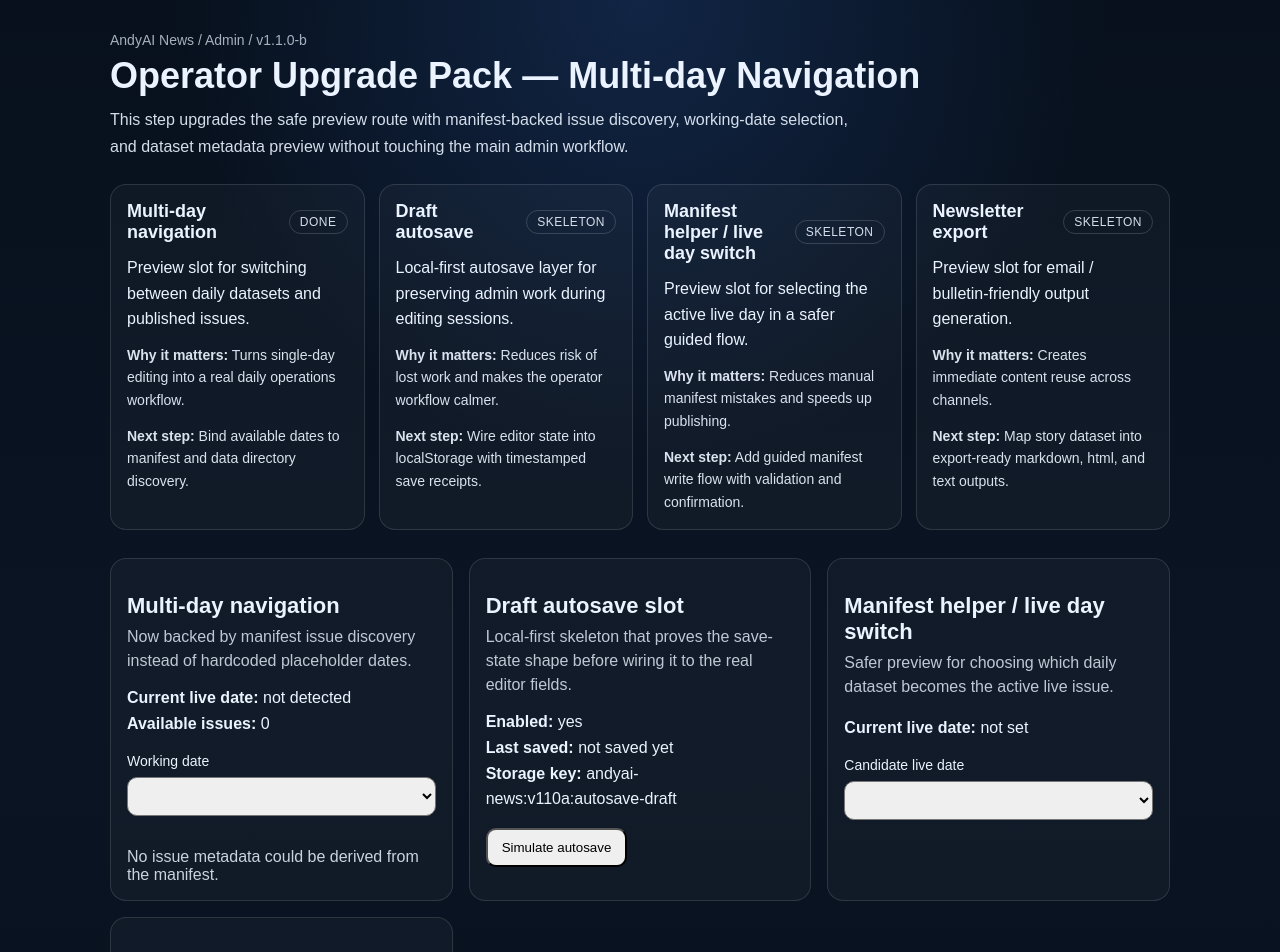
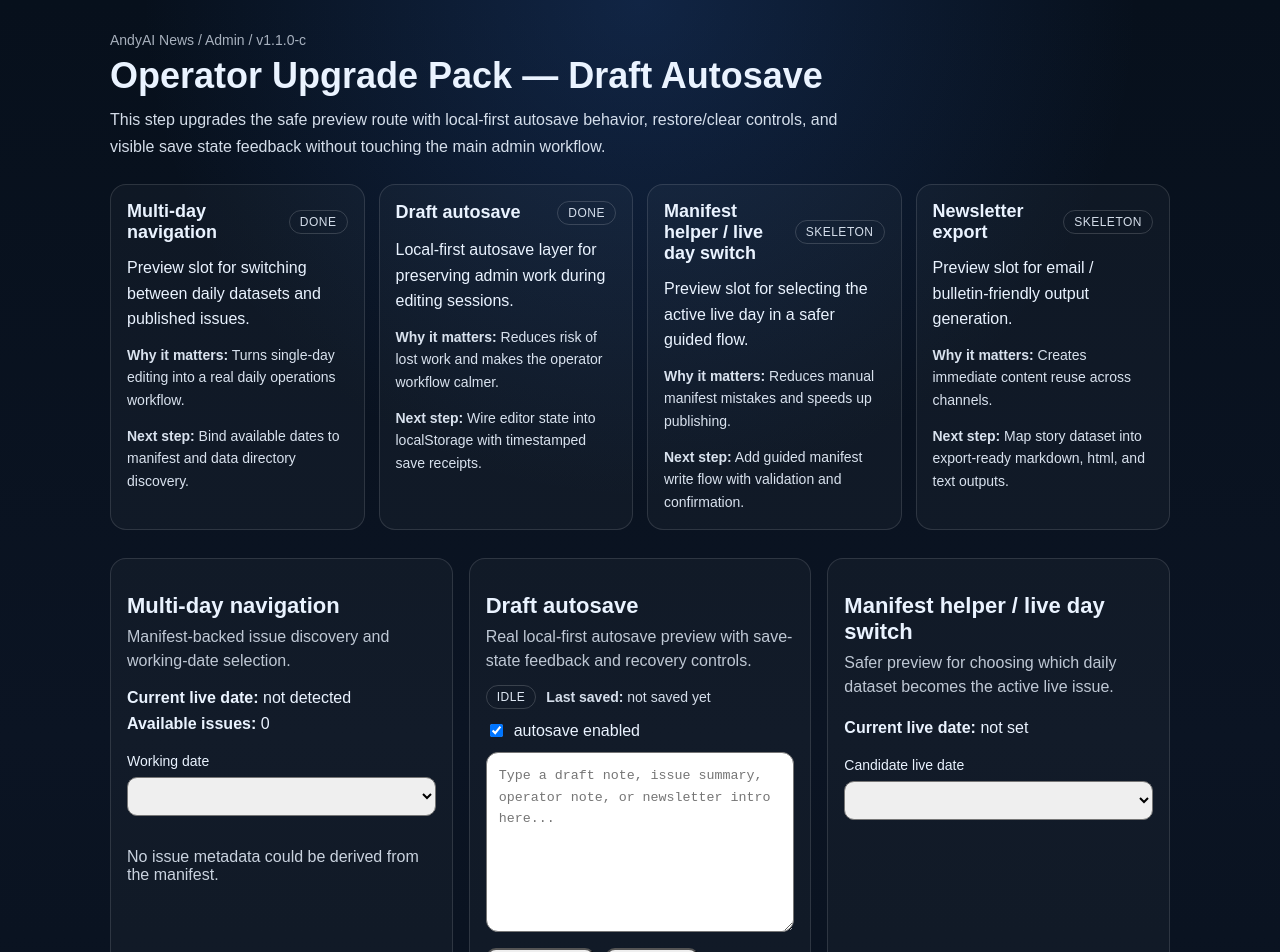
Before and after one commit to kolundzic/andyai-news, a Next.js app: page /admin/v110a in a window 1280 px wide. Shown: the top 952 px of the page. Built offline with nearby package versions, Linux system fonts and the light colour scheme.

Commit message:
feat: add v1.1.0-c draft autosave preview

```diff
--- a/components/admin-v110a-shell.tsx
+++ b/components/admin-v110a-shell.tsx
@@ -1,6 +1,6 @@
 "use client";
 
-import { useMemo, useState } from "react";
+import { useEffect, useMemo, useRef, useState } from "react";
 import {
   V110_FEATURE_CARDS,
   type DraftAutosaveState,
@@ -14,6 +14,8 @@ import {
   safeLoadJSON,
   safeSaveJSON
 } from "@/lib/v110a-storage";
+
+type SaveState = "idle" | "saving" | "saved";
 
 function SectionTitle({ title, subtitle }: { title: string; subtitle?: string }) {
   return (
@@ -103,6 +105,25 @@ function MetaRow({ label, value }: { label: string; value: string }) {
   );
 }
 
+function SaveBadge({ state }: { state: SaveState }) {
+  return (
+    <span
+      style={{
+        display: "inline-block",
+        padding: "4px 10px",
+        borderRadius: 999,
+        border: "1px solid rgba(255,255,255,0.18)",
+        fontSize: 12,
+        textTransform: "uppercase",
+        letterSpacing: 0.5,
+        opacity: 0.95
+      }}
+    >
+      {state}
+    </span>
+  );
+}
+
 export default function AdminV110AShell({
   manifestSummary
 }: {
@@ -122,6 +143,12 @@ export default function AdminV110AShell({
     })
   );
 
+  const [saveState, setSaveState] = useState<SaveState>("idle");
+
+  const [draftText, setDraftText] = useState<string>(() =>
+    safeLoadJSON<string>(V110_STORAGE_KEYS.autosaveDraft, "")
+  );
+
   const [liveDay, setLiveDay] = useState<LiveDaySwitchState>(() =>
     safeLoadJSON<LiveDaySwitchState>(V110_STORAGE_KEYS.liveDayCandidate, {
       currentLiveDate: manifestSummary.liveDate,
@@ -136,6 +163,10 @@ export default function AdminV110AShell({
       includeSummariesOnly: false
     })
   );
+
+  const saveTimeoutRef = useRef<ReturnType<typeof setTimeout> | null>(null);
+  const savedBadgeTimeoutRef = useRef<ReturnType<typeof setTimeout> | null>(null);
+  const firstRenderRef = useRef(true);
 
   const selectedIssue = useMemo(() => {
     return (
@@ -156,14 +187,47 @@ export default function AdminV110AShell({
     ].join("\n");
   }, [liveDay.candidateDate, workingDate, newsletter]);
 
-  function simulateAutosave() {
-    const next = {
+  useEffect(() => {
+    if (firstRenderRef.current) {
+      firstRenderRef.current = false;
+      return;
+    }
+
+    if (!autosave.enabled) return;
+
+    if (saveTimeoutRef.current) clearTimeout(saveTimeoutRef.current);
+    if (savedBadgeTimeoutRef.current) clearTimeout(savedBadgeTimeoutRef.current);
+
+    setSaveState("saving");
+
+    saveTimeoutRef.current = setTimeout(() => {
+      safeSaveJSON(V110_STORAGE_KEYS.autosaveDraft, draftText);
+
+      const nextMeta = {
         ...autosave,
         lastSavedAt: nowIso()
       };
-    setAutosave(next);
-    safeSaveJSON(V110_STORAGE_KEYS.autosaveMeta, next);
-  }
+
+      setAutosave(nextMeta);
+      safeSaveJSON(V110_STORAGE_KEYS.autosaveMeta, nextMeta);
+      setSaveState("saved");
+
+      savedBadgeTimeoutRef.current = setTimeout(() => {
+        setSaveState("idle");
+      }, 1200);
+    }, 350);
+
+    return () => {
+      if (saveTimeoutRef.current) clearTimeout(saveTimeoutRef.current);
+    };
+  }, [draftText, autosave.enabled]);
+
+  useEffect(() => {
+    return () => {
+      if (saveTimeoutRef.current) clearTimeout(saveTimeoutRef.current);
+      if (savedBadgeTimeoutRef.current) clearTimeout(savedBadgeTimeoutRef.current);
+    };
+  }, []);
 
   function rememberLiveDayCandidate(nextDate: string) {
     const next = {
@@ -179,16 +243,51 @@ export default function AdminV110AShell({
     safeSaveJSON(V110_STORAGE_KEYS.newsletterPrefs, next);
   }
 
+  function restoreDraft() {
+    const restored = safeLoadJSON<string>(V110_STORAGE_KEYS.autosaveDraft, "");
+    setDraftText(restored);
+
+    const restoredMeta = safeLoadJSON<DraftAutosaveState>(V110_STORAGE_KEYS.autosaveMeta, {
+      enabled: true,
+      lastSavedAt: null,
+      storageKey: V110_STORAGE_KEYS.autosaveDraft
+    });
+    setAutosave(restoredMeta);
+    setSaveState("idle");
+  }
+
+  function clearDraft() {
+    setDraftText("");
+    const nextMeta = {
+      ...autosave,
+      lastSavedAt: null
+    };
+    setAutosave(nextMeta);
+    safeSaveJSON(V110_STORAGE_KEYS.autosaveDraft, "");
+    safeSaveJSON(V110_STORAGE_KEYS.autosaveMeta, nextMeta);
+    setSaveState("idle");
+  }
+
+  function toggleAutosave(nextEnabled: boolean) {
+    const nextMeta = {
+      ...autosave,
+      enabled: nextEnabled
+    };
+    setAutosave(nextMeta);
+    safeSaveJSON(V110_STORAGE_KEYS.autosaveMeta, nextMeta);
+    setSaveState("idle");
+  }
+
   return (
     <main style={{ maxWidth: 1100, margin: "0 auto", padding: "32px 20px 80px 20px" }}>
       <div style={{ marginBottom: 24 }}>
-        <p style={{ margin: 0, opacity: 0.7, fontSize: 14 }}>AndyAI News / Admin / v1.1.0-b</p>
+        <p style={{ margin: 0, opacity: 0.7, fontSize: 14 }}>AndyAI News / Admin / v1.1.0-c</p>
         <h1 style={{ marginTop: 8, marginBottom: 10, fontSize: 36, lineHeight: 1.1 }}>
-          Operator Upgrade Pack — Multi-day Navigation
+          Operator Upgrade Pack — Draft Autosave
         </h1>
         <p style={{ margin: 0, maxWidth: 760, lineHeight: 1.7, opacity: 0.9 }}>
-          This step upgrades the safe preview route with manifest-backed issue discovery, working-date selection,
-          and dataset metadata preview without touching the main admin workflow.
+          This step upgrades the safe preview route with local-first autosave behavior, restore/clear controls,
+          and visible save state feedback without touching the main admin workflow.
         </p>
       </div>
 
@@ -204,7 +303,13 @@ export default function AdminV110AShell({
           <Card
             key={item.id}
             title={item.title}
-            status={item.id === "multi-day-navigation" ? "done" : item.status}
+            status={
+              item.id === "multi-day-navigation"
+                ? "done"
+                : item.id === "draft-autosave"
+                ? "done"
+                : item.status
+            }
             summary={item.summary}
             whyItMatters={item.whyItMatters}
             nextStep={item.nextStep}
@@ -229,7 +334,7 @@ export default function AdminV110AShell({
         >
           <SectionTitle
             title="Multi-day navigation"
-            subtitle="Now backed by manifest issue discovery instead of hardcoded placeholder dates."
+            subtitle="Manifest-backed issue discovery and working-date selection."
           />
 
           <p style={{ marginTop: 0, lineHeight: 1.6 }}>
@@ -282,22 +387,55 @@ export default function AdminV110AShell({
           }}
         >
           <SectionTitle
-            title="Draft autosave slot"
-            subtitle="Local-first skeleton that proves the save-state shape before wiring it to the real editor fields."
+            title="Draft autosave"
+            subtitle="Real local-first autosave preview with save-state feedback and recovery controls."
           />
-          <p style={{ marginTop: 0, lineHeight: 1.6 }}>
-            <strong>Enabled:</strong> {autosave.enabled ? "yes" : "no"}
-            <br />
+
+          <div style={{ display: "flex", gap: 10, alignItems: "center", flexWrap: "wrap", marginBottom: 12 }}>
+            <SaveBadge state={saveState} />
+            <span style={{ fontSize: 14, opacity: 0.9 }}>
               <strong>Last saved:</strong> {autosave.lastSavedAt ?? "not saved yet"}
-            <br />
-            <strong>Storage key:</strong> {autosave.storageKey}
-          </p>
+            </span>
+          </div>
+
+          <label style={{ display: "flex", gap: 8, alignItems: "center", marginBottom: 12 }}>
+            <input
+              type="checkbox"
+              checked={autosave.enabled}
+              onChange={(e) => toggleAutosave(e.target.checked)}
+            />
+            autosave enabled
+          </label>
+
+          <textarea
+            value={draftText}
+            onChange={(e) => setDraftText(e.target.value)}
+            placeholder="Type a draft note, issue summary, operator note, or newsletter intro here..."
+            style={{
+              width: "100%",
+              minHeight: 180,
+              borderRadius: 12,
+              padding: 12,
+              resize: "vertical",
+              lineHeight: 1.6,
+              marginBottom: 12
+            }}
+          />
+
+          <div style={{ display: "flex", gap: 10, flexWrap: "wrap" }}>
             <button
-            onClick={simulateAutosave}
+              onClick={restoreDraft}
               style={{ padding: "10px 14px", borderRadius: 10, cursor: "pointer" }}
             >
-            Simulate autosave
+              Restore draft
             </button>
+            <button
+              onClick={clearDraft}
+              style={{ padding: "10px 14px", borderRadius: 10, cursor: "pointer" }}
+            >
+              Clear draft
+            </button>
+          </div>
         </section>
 
         <section
```
Lines whose indentation alone changed are shown as unchanged.
